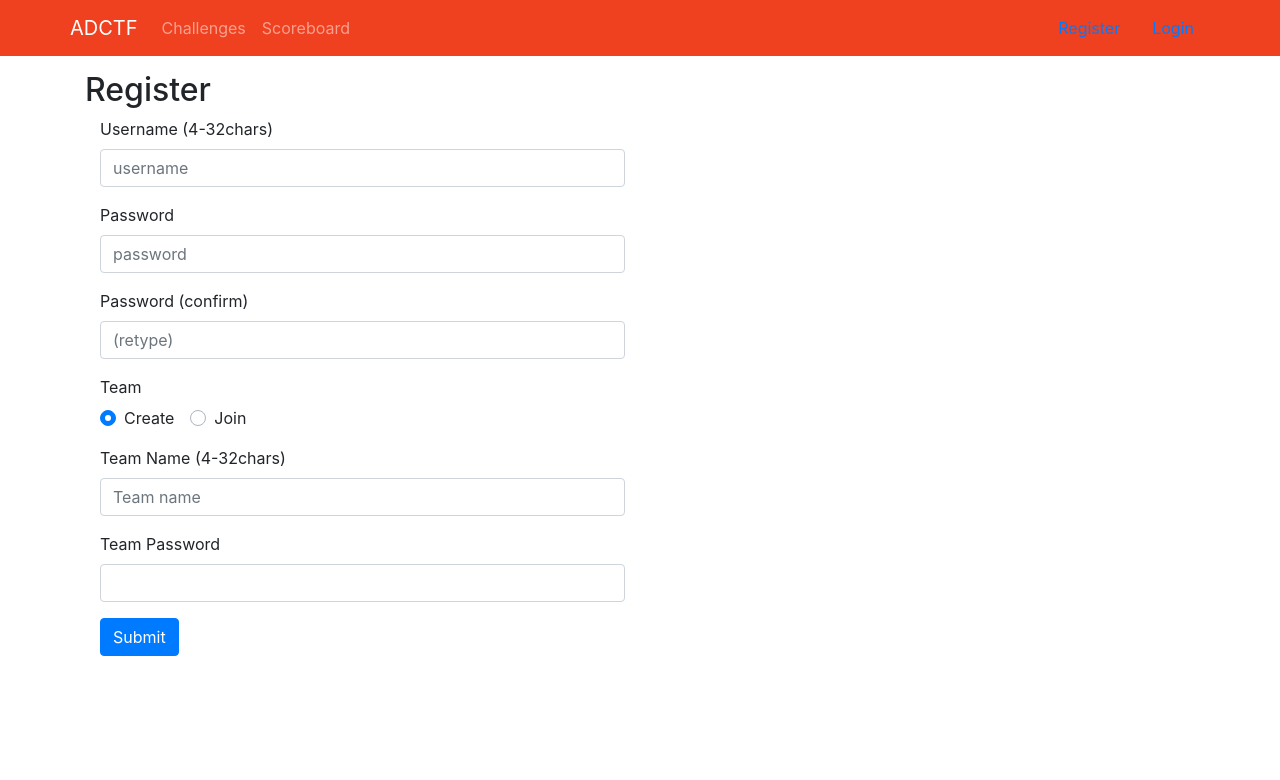
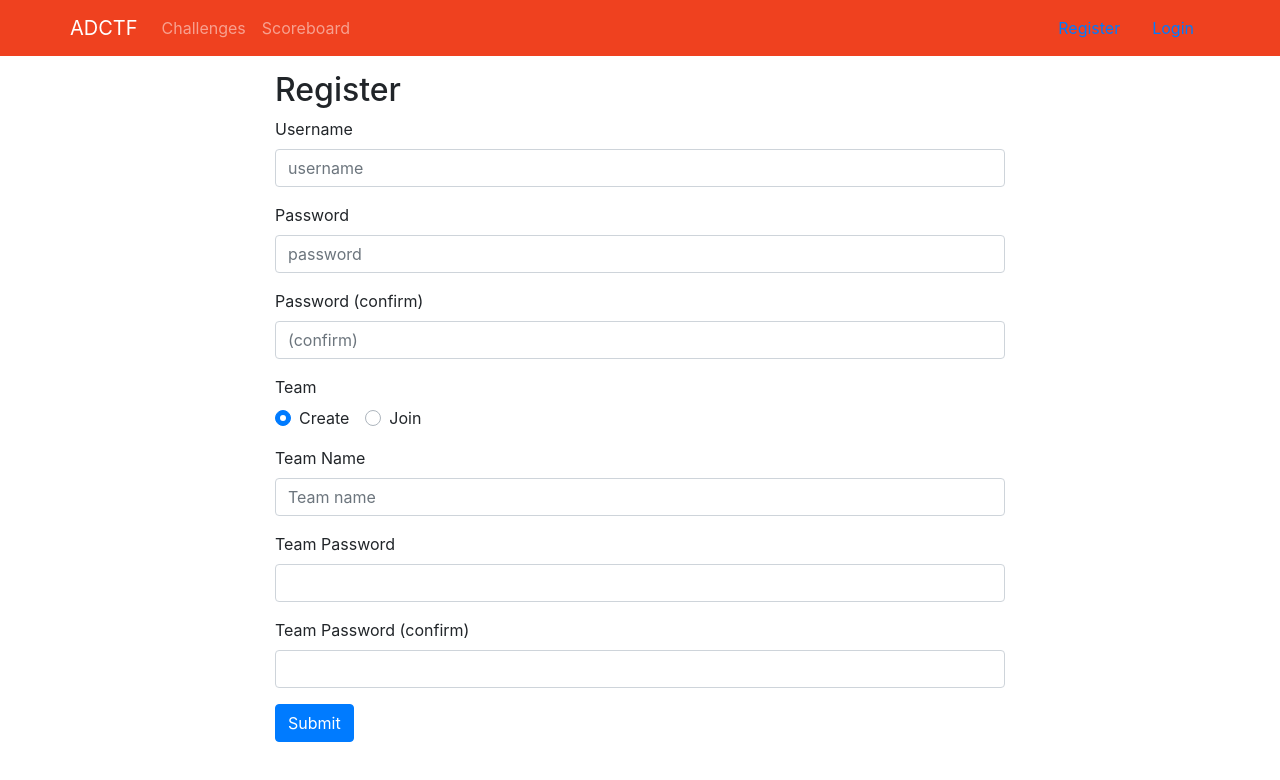
Before and after one commit to rekkusu/submarine-frontend, a Vue app: page /#/register in a window 1280 px wide. Shown: the top 780 px of the page. Built offline with nearby package versions, Linux system fonts and the light colour scheme; no server answers; sample sign-in values are in the browser's storage; what vue-moment would draw is missing.

Commit message:
Modal login page, cernterize register page

```diff
--- a/src/components/Login.vue
+++ b/src/components/Login.vue
@@ -1,7 +1,17 @@
 <template>
   <div class="container mt-2">
-    <h2>Login</h2>
-    <form class="col-6" v-on:submit.prevent="onSubmit">
+    <b-modal
+      v-model="modal"
+      centered
+      title="Login"
+      no-close-on-esc
+      hide-header-close
+      no-close-on-backdrop
+      hideFooter
+      okOnly
+      okTitle="Login"
+    >
+    <form class="col" v-on:submit.prevent="onSubmit">
       <div class="form-group">
         <label for="username" class="form-control-label ">Username</label>
         <input type="text" class="form-control" id="username" v-model="username">
@@ -14,6 +24,7 @@
         <button type="submit" class="btn btn-primary">Submit</button>
       </div>
     </form>
+    </b-modal>
   </div>
 </template>
 
@@ -45,6 +56,7 @@ export default {
   },
   data () {
     return {
+      modal: true,
       username: '',
       password: ''
     }
--- a/src/components/Navbar.vue
+++ b/src/components/Navbar.vue
@@ -1,5 +1,5 @@
 <template>
-  <b-navbar type="dark" class="navbar-expand-lg" variant="adctf">
+  <b-navbar type="dark" class="navbar-expand-lg" variant="adctf" style="z-index: 3000">
     <b-container>
       <b-navbar-brand to="/">ADCTF</b-navbar-brand>
       <button class="navbar-toggler" type="button" data-toggle="collapse" data-target="#navbarSupportedContent" aria-controls="navbarSupportedContent" aria-expanded="false" aria-label="Toggle navigation">
--- a/src/components/Register.vue
+++ b/src/components/Register.vue
@@ -1,19 +1,26 @@
 <template>
   <div class="container mt-2">
+    <b-row class="justify-content-md-center">
+      <b-col cols="8">
         <h2>Register</h2>
-    <form class="col-6" v-on:submit.prevent="onSubmit">
-      <div class="form-group">
-        <label for="username" class="form-control-label">Username (4-32chars)</label>
-        <input type="text" class="form-control" id="username" placeholder="username" required v-model="username">
-      </div>
+        <b-form ref="form" class="" :validated="validated" v-on:submit.prevent="onSubmit" novalidate>
+          <b-form-group
+            label="Username"
+            labelFor="usernaame"
+          >
+            <input type="text" class="form-control" id="username" placeholder="username" required minlength="4" maxlength="32" v-model="username">
+          </b-form-group>
           <div class="form-group">
             <label for="password" class="form-control-label">Password</label>
             <input type="password" class="form-control" id="password" placeholder="password" required v-model="password">
           </div>
-      <div class="form-group">
-        <label for="password2" class="form-control-label">Password (confirm)</label>
-        <input type="password" class="form-control" id="password2" placeholder="(retype)" required v-model="password2">
-      </div>
+          <b-form-group
+            label="Password (confirm)"
+            labelFor="password2"
+            :state="password == password2"
+          >
+            <input type="password" class="form-control" id="password2" placeholder="(confirm)" required v-model="password2">
+          </b-form-group>
           <div class="form-group">
             <b-form-group label="Team">
               <b-form-radio-group v-model="team.mode">
@@ -23,25 +30,37 @@
             </b-form-group>
           </div>
           <div class="form-group">
-        <label for="teamname" class="form-control-label">Team Name (4-32chars)</label>
+            <label for="teamname" class="form-control-label">Team Name</label>
             <b-form-input v-model="team.name" id="teamname" required placeholder="Team name"></b-form-input>
           </div>
           <div class="form-group">
             <label for="teampassword" class="form-control-label">Team Password</label>
             <b-form-input v-model="team.password" id="teampassword" type="password" required></b-form-input>
           </div>
+          <div v-if="team.mode == 'create'" class="form-group">
+            <label for="teampassword2" class="form-control-label">Team Password (confirm)</label>
+            <b-form-input v-model="team.password2" id="teampassword2" type="password" required></b-form-input>
+          </div>
           <div class="form-group">
             <button type="submit" class="btn btn-primary">Submit</button>
           </div>
-    </form>
+        </b-form>
+      </b-col>
+    </b-row>
   </div>
 </template>
 
 <script>
+
   export default {
     name: 'register',
     methods: {
       onSubmit() {
+        this.validated = true;
+        if (this.$refs.form.checkValidity() == false) {
+          return;
+        }
+
         this.$http.post('/api/v1/users/signup', {
           username: this.username,
           password: this.password,
@@ -76,6 +95,7 @@
     },
     data () {
       return {
+        validated: false,
         username: '',
         password: '',
         password2: '',
@@ -83,6 +103,7 @@
           mode: 'create',
           name: '',
           password: '',
+          password2: '',
         },
       }
     }
```
Lines whose indentation alone changed are shown as unchanged.
